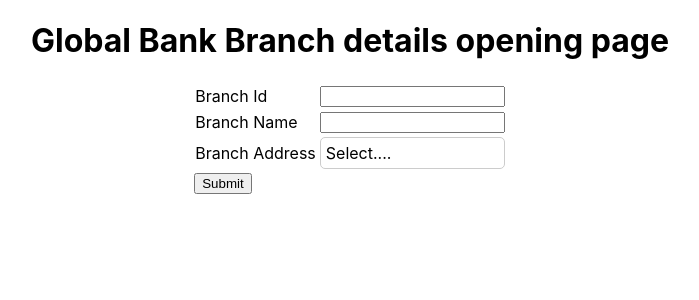
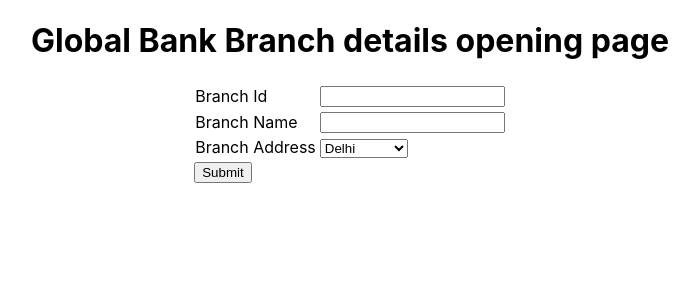
Before and after one commit to akshitgupta23/Capstone_Project_B2_P1, a React (Create React App) app in the folder Capstone_project_react/: page /add-branch in a window 1280 px wide. Shown: the top 300 px of the page, without its empty margins (290-989 px from the left). Built offline with nearby package versions, Linux system fonts and the light colour scheme.

Commit message:
dropdown corrected

```diff
--- a/Capstone_project_react/src/add_branch.js
+++ b/Capstone_project_react/src/add_branch.js
@@ -1,24 +1,15 @@
 import React,{useState} from 'react'
 import axios from 'axios'
-import Dropdown from './Dropdown';
 
 const Add_branch = () => {
     const [BranchId,setBranchId]=useState("");
     const [BranchName,setBranchName]=useState("");
-    const [BranchAddress,setBranchAddress]=useState("");
-    const options = [
-        {value: "delhi", label: "Delhi"},
-        {value: "mumbai", label: "Mumbai"},
-        {value: "bengaluru", label: "Bengaluru"},
-        {value: "hyderabad", label: "Hyderabad"},
-        {value: "chennai", label: "Chennai"},
-    ];
+    const [BranchAddress,setBranchAddress]=useState("Delhi");
     const submitThis=(e)=>{
         e.preventDefault()
         const info={"branchId":BranchId,
             "branchName":BranchName,"branchAddress":BranchAddress};
         console.log(info);
-        //setDataInput([info]);
         console.log("form submitted------------------------------------------------------>");
         axios.post('http://localhost:8081/branch/registration',info)
         .then((response)=> {
@@ -56,7 +47,13 @@ const Add_branch = () => {
                          Branch Address
                         </label>
                         </td>
-                        <td><Dropdown placeholder="Select...." options={options} value =  {BranchAddress} onChange={(e)=>setBranchAddress(e.target.value)}/></td>
+                        <td><select value =  {BranchAddress} onChange={(e)=>setBranchAddress(e.target.value)}>
+                            <option value="delhi">Delhi</option>
+                            <option value="mumbai">Mumbai</option>
+                            <option value="bengaluru">Bengaluru</option>
+                            <option value="chennai">Chennai</option>
+                            <option value="hyderabad">Hyderabad</option>
+                        </select></td>
                     </tr>
                     <button type="submit">Submit</button>
                     </table>
```
Also changed, not shown: 1 other file (tests, documents, lock files or other folders).
